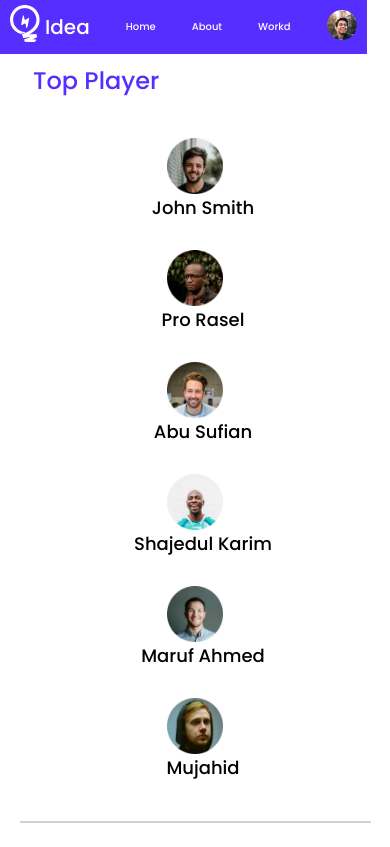
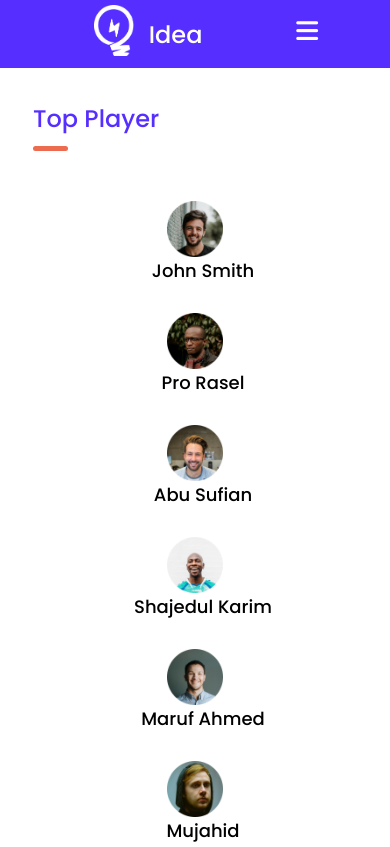
Before and after one commit to mohammadshariful/leader-board, a plain HTML site: page index.html in a window 390 px wide. Shown: the top 847 px of the page. Drawn offline with Linux system fonts and the light colour scheme.

Commit message:
some style add

```diff
--- /dev/null
+++ b/app/app.js
@@ -0,0 +1,14 @@
+"use strict";
+
+const navLinks = document.querySelector(".nav-links");
+const menuBar = document.querySelector(".fa-bars");
+const close = document.querySelector(".fa-times");
+
+function navItem(state1, state2, size) {
+  menuBar.style.display = state1;
+  navLinks.style.left = size;
+  close.style.display = state2;
+}
+
+menuBar.addEventListener("click", () => navItem("none", "block", 0));
+close.addEventListener("click", () => navItem("block", "none", "-200px"));
--- a/index.html
+++ b/index.html
@@ -32,6 +32,10 @@
               <a href="#"><img src="./images/icons/profile.png" alt="" /></a>
             </li>
           </ul>
+        </div>
+        <div class="menu-icon">
+          <i class="fas fa-bars"></i>
+          <i class="fas fa-times"></i>
         </div>
       </nav>
     </header>
@@ -208,5 +212,6 @@
         </div>
       </section>
     </main>
+    <script src="./app/app.js"></script>
   </body>
 </html>
--- a/styles/style.css
+++ b/styles/style.css
@@ -22,20 +22,29 @@ hr {
   width: 90%;
   margin: 0 auto;
 }
+.section-title::after {
+  content: "";
+  width: 35px;
+  height: 5px;
+  background-color: #ed6b4f;
+  border-radius: 4px;
+  display: block;
+  margin: 10px 0;
+}
 /* style for header */
 header {
-  max-width: 1440px;
+  max-width: 100vw;
   height: auto;
   background-color: #562eff;
   position: sticky;
   top: 0;
-  left: 0;
 }
 nav {
   display: flex;
-  justify-content: space-between;
   align-items: center;
-  padding: 18px 285px;
+  position: relative;
+  justify-content: space-evenly;
+  padding: 5px 0;
 }
 .nav-brands {
   display: flex;
@@ -51,13 +60,14 @@ nav {
   padding-left: 15px;
   font-weight: 500;
 }
-
+.nav-links {
+  position: relative;
+}
 .nav-links ul {
   display: flex;
+  text-align: center;
   align-items: center;
-  justify-content: space-between;
 }
-
 .nav-links ul li {
   list-style-type: none;
 }
@@ -68,11 +78,38 @@ nav {
   font-weight: 400;
   color: #fff;
   padding-left: 36px;
+  position: relative;
+}
+.nav-links ul li a::after {
+  content: "";
+  width: 0;
+  height: 4px;
+  background-color: #ed6b4f;
+  border-radius: 4px;
+  display: block;
+  margin: 0 auto;
+  transition: 0.3s linear;
+}
+.nav-links ul li a:hover::after {
+  width: 100%;
 }
 .nav-links ul li a img {
   width: 51px;
   height: 51px;
 }
+/* Menu icon */
+.menu-icon {
+  position: relative;
+  margin-bottom: 30px;
+  display: none;
+}
+.fa-bars,
+.fa-times {
+  font-size: 25px;
+  color: #fff;
+  position: absolute;
+}
+
 /* top player  start */
 .top-player-blogs {
   background-color: #fff;
@@ -204,34 +241,37 @@ nav {
   body {
     background-color: #fff;
   }
-  /* ----------------- */
-  header {
-    position: fixed;
+
+  .nav-links {
+    content: "";
+    position: absolute;
+    width: 200px;
+    height: 100vh;
+    background-color: rgba(44, 114, 194, 0.973);
+    top: 67px;
+    left: -200px;
+    display: block;
+    transition: 0.5s linear;
   }
-  nav {
-    justify-content: center;
-    padding: 5px 10px;
+  .nav-links ul {
+    flex-direction: column;
+    margin: 20px 0;
+  }
+  .nav-links ul li {
+    padding: 10px;
+  }
+  .nav-links ul li a {
+    font-size: 20px;
   }
 
-  .nav-logo img {
-    width: 30px;
-    height: auto;
+  .menu-icon {
+    display: block;
   }
-  .nav-text {
-    font-size: 20px;
-    padding-left: 5px;
+  .fa-times {
+    display: none;
   }
 
-  .nav-links ul li a {
-    display: block;
-    font-size: 10px;
-  }
-  .nav-links ul li a img {
-    width: 30px;
-    height: 30px;
-  }
-  /* ------------------- */
-  .container {
+  -------- */ .container {
     width: 100%;
     margin-top: 30px;
   }
```
